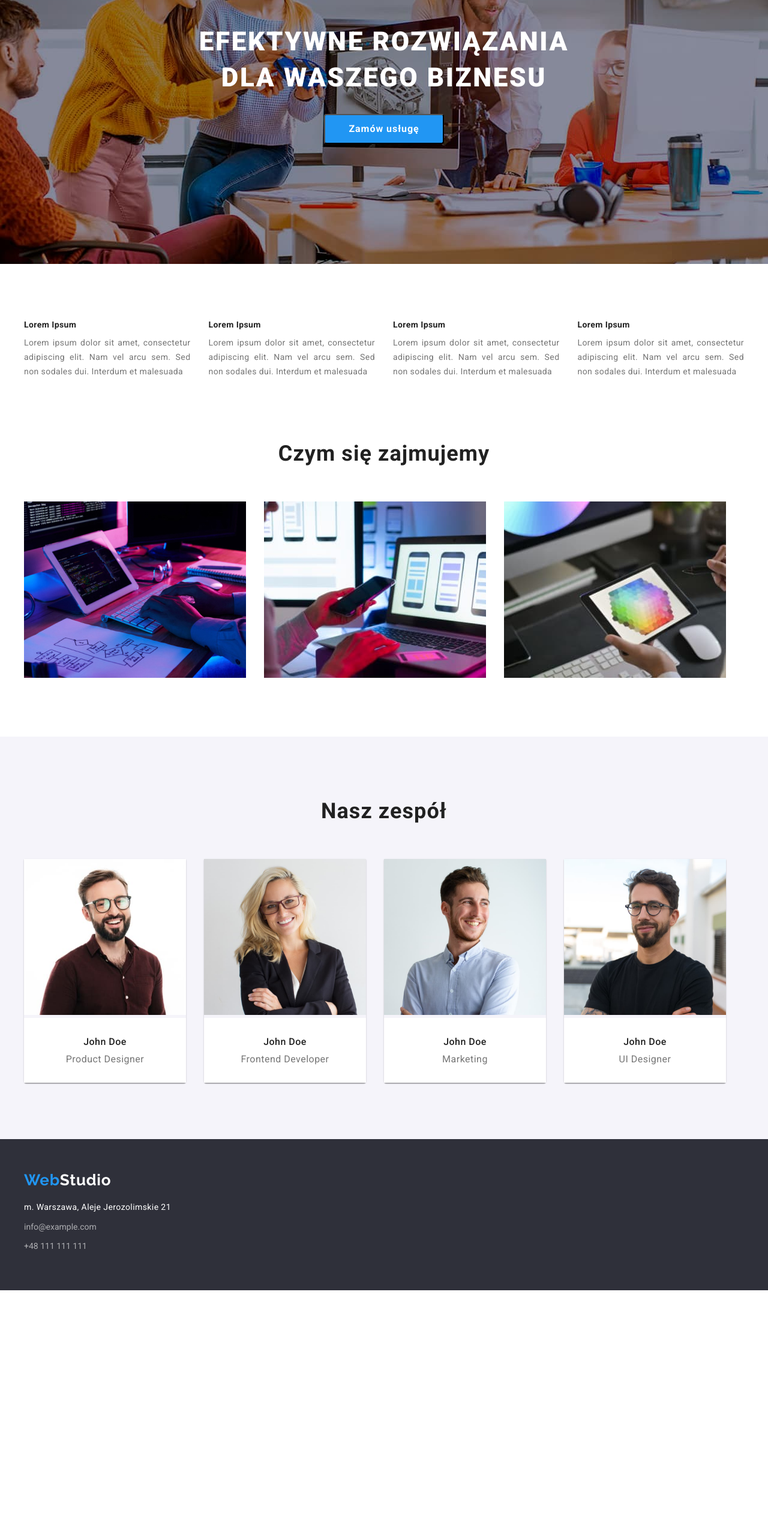
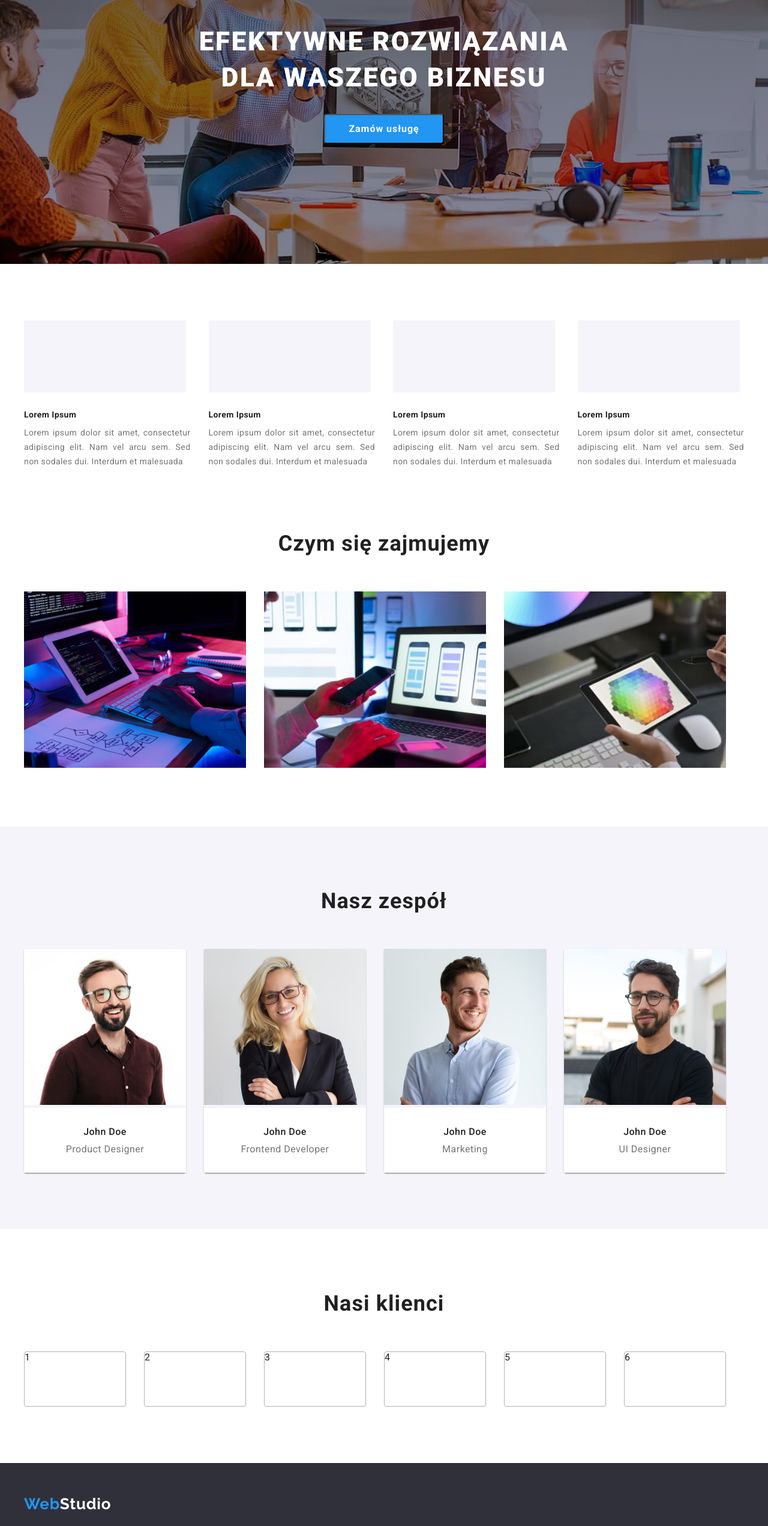
Before and after one commit to SzymonSleboda/goit-markup-hw-04, a plain HTML site: page index.html in a window 1280 px wide. Shown: the part 240-2784 px from the top of the page at 60% size. Before the commit the page ends 2391 px from the top, so only its background shows below. Drawn offline with nearby package versions, Linux system fonts and the light colour scheme.

Commit message:
dodane miejsce na svg

```diff
--- a/index.html
+++ b/index.html
@@ -71,6 +71,7 @@
       <section class="container paddinglr">
         <ul class="ulnodec flex nopaddingleft section">
           <li class="textbox">
+            <div class="sprite"></div>
             <h4 class="semihead">Lorem Ipsum</h4>
             <p class="text">
               Lorem ipsum dolor sit amet, consectetur adipiscing elit. Nam vel
@@ -78,6 +79,7 @@
             </p>
           </li>
           <li class="textbox">
+            <div class="sprite"></div>
             <h4 class="semihead">Lorem Ipsum</h4>
             <p class="text">
               Lorem ipsum dolor sit amet, consectetur adipiscing elit. Nam vel
@@ -85,6 +87,7 @@
             </p>
           </li>
           <li class="textbox">
+            <div class="sprite"></div>
             <h4 class="semihead">Lorem Ipsum</h4>
             <p class="text">
               Lorem ipsum dolor sit amet, consectetur adipiscing elit. Nam vel
@@ -92,6 +95,7 @@
             </p>
           </li>
           <li>
+            <div class="sprite"></div>
             <h4 class="semihead">Lorem Ipsum</h4>
             <p class="text">
               Lorem ipsum dolor sit amet, consectetur adipiscing elit. Nam vel
@@ -186,6 +190,17 @@
           </ul>
         </div>
       </section>
+      <section class="container whitespace section">
+        <h2 class="secondarysec">Nasi klienci</h2>
+        <ul class="ulnodec flextwo nopaddingleft nomargin">
+          <li class="fidgets">1</li>
+          <li class="fidgets">2</li>
+          <li class="fidgets">3</li>
+          <li class="fidgets">4</li>
+          <li class="fidgets">5</li>
+          <li class="fidgets">6</li>
+        </ul>
+      </section>
     </main>
     <footer class="mainsec footer">
       <div class="container">
--- a/styles.css
+++ b/styles.css
@@ -58,6 +58,7 @@ body {
 }
 .flextwo {
   display: flex;
+  gap: 30px;
 }
 
 .mainnav {
@@ -269,7 +270,6 @@ body {
   width: 114px;
   left: 740px;
   top: 174px;
-  border-radius: 4px;
   background-color: #f5f4fa;
   color: inherit;
   border: none;
@@ -282,6 +282,10 @@ body {
   cursor: pointer;
 }
 .button:hover {
+  box-shadow: 0px 3px 1px rgba(0, 0, 0, 0.1), 0px 1px 2px rgba(0, 0, 0, 0.08),
+    0px 2px 2px rgba(0, 0, 0, 0.12);
+}
+.button:focus {
   box-shadow: 0px 3px 1px rgba(0, 0, 0, 0.1), 0px 1px 2px rgba(0, 0, 0, 0.08),
     0px 2px 2px rgba(0, 0, 0, 0.12);
 }
@@ -336,7 +340,11 @@ body {
 }
 .firstsection {
   justify-content: center;
-  background-image: url("/images/imag.jpg");
+  background-image: linear-gradient(
+      rgba(47, 48, 58, 0.4),
+      rgba(255, 255, 255, 0)
+    ),
+    url("/images/imag.jpg");
   background-size: cover;
   background-position: center;
   object-fit: cover;
@@ -367,6 +375,9 @@ body {
 }
 .lastfigure:hover {
   scale: 1.05;
+}
+.item:hover {
+  transform: scale(1.05);
 }
 .lastfigure {
   box-shadow: 0px 1px 3px rgba(0, 0, 0, 0.12), 0px 1px 1px rgba(0, 0, 0, 0.14),
@@ -480,3 +491,19 @@ body {
   margin: none;
   justify-content: space-between;
 }
+.sprite {
+  height: 120px;
+  width: 270px;
+  margin-bottom: 30px;
+  background: #f5f4fa;
+}
+.fidgets {
+  box-sizing: border-box;
+  width: 170px;
+  height: 92px;
+  border: 1px solid #afb1b8;
+  border-radius: 4px;
+}
+.fidgets:hover {
+  border: 1px solid #2196f3;
+}
```
